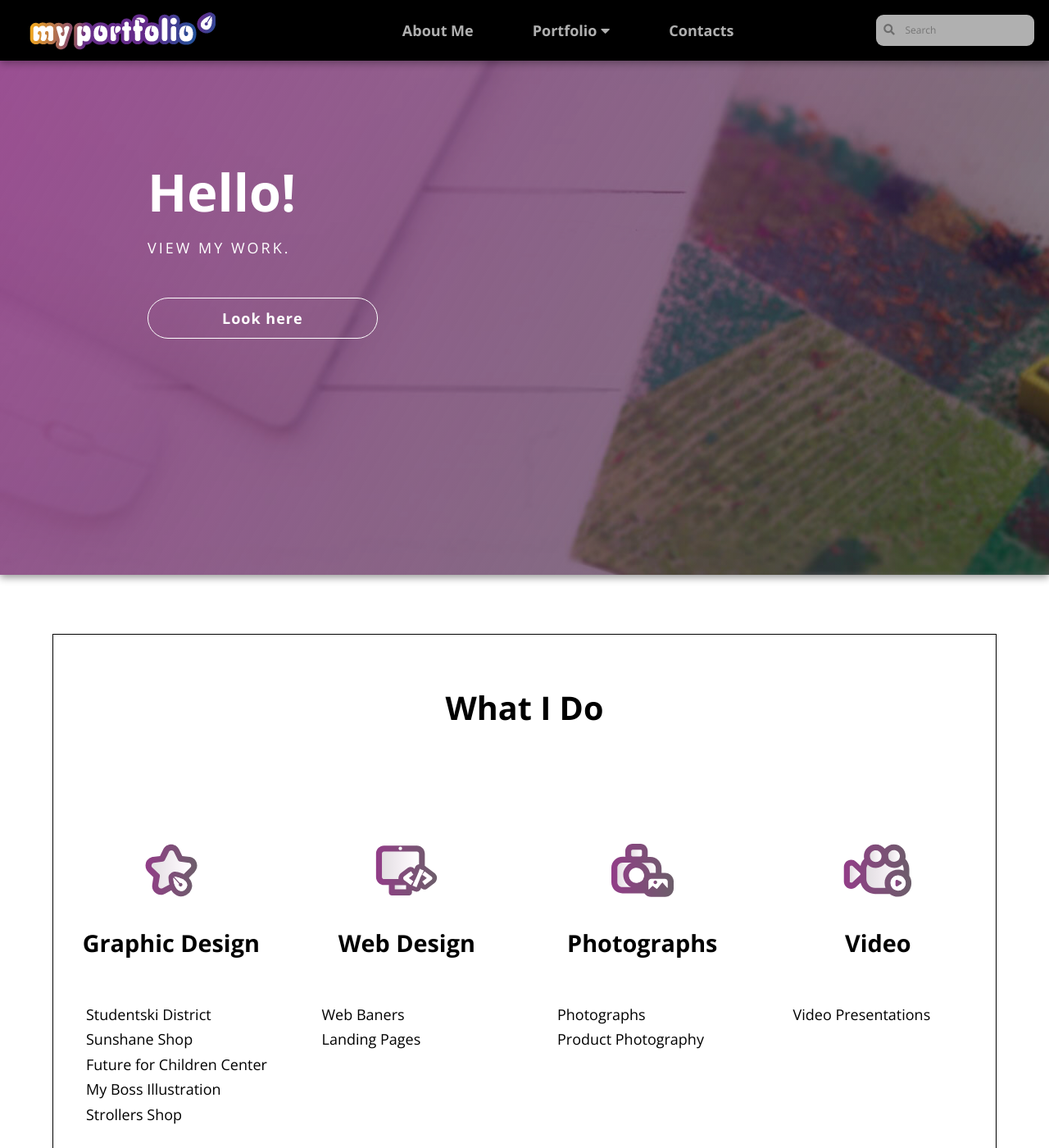
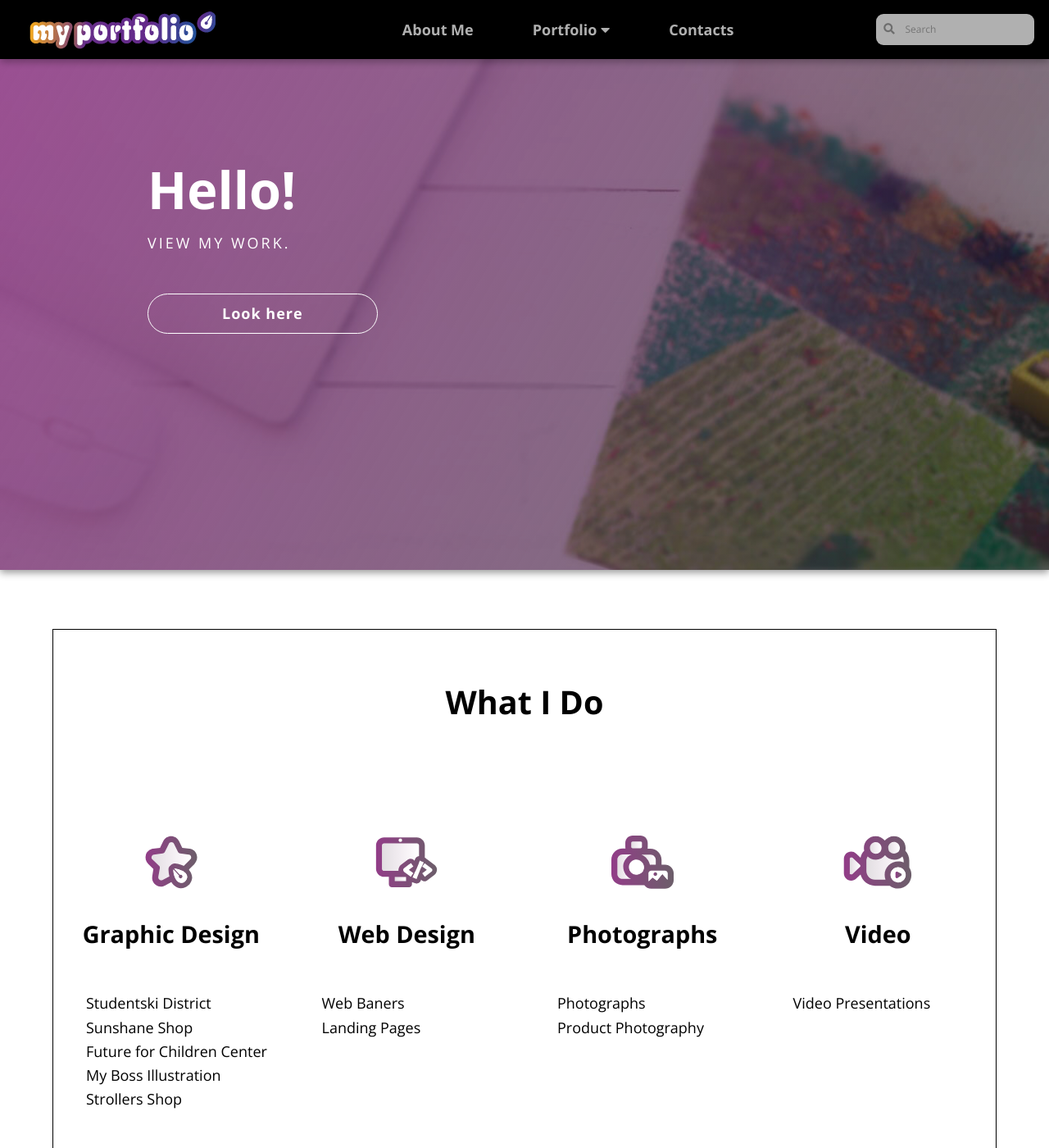
Before and after one commit to LiliyaMilanova/myportfolio, a Jekyll site: the page built from index.html, in a window 1280 px wide and 1400 px high. Shown: the whole window at 82% size. Built offline with Jekyll 4.4.1, drawn with Linux system fonts in a browser that asks for light colours; nearby versions of some CDN libraries.

Commit message:
Update typography.css

```diff
--- a/css/typography.css
+++ b/css/typography.css
@@ -1,5 +1,5 @@
 html {
-    font: 16px/1.7 Open Sans, Helvetica, sand-serif;
+    font: 16px/1.618 Open Sans, Helvetica, sand-serif;
     color: rgb(0, 0, 0);
 }
 
@@ -26,8 +26,7 @@
 
 p {
     margin: 0;
-    padding-bottom: 1.5rem;
-    color: rgb(50, 50, 50);
+    padding-bottom: 1.618rem;
 }
 
 @media screen and (min-width: 800px) { html {font-size: 16px; }}
```
